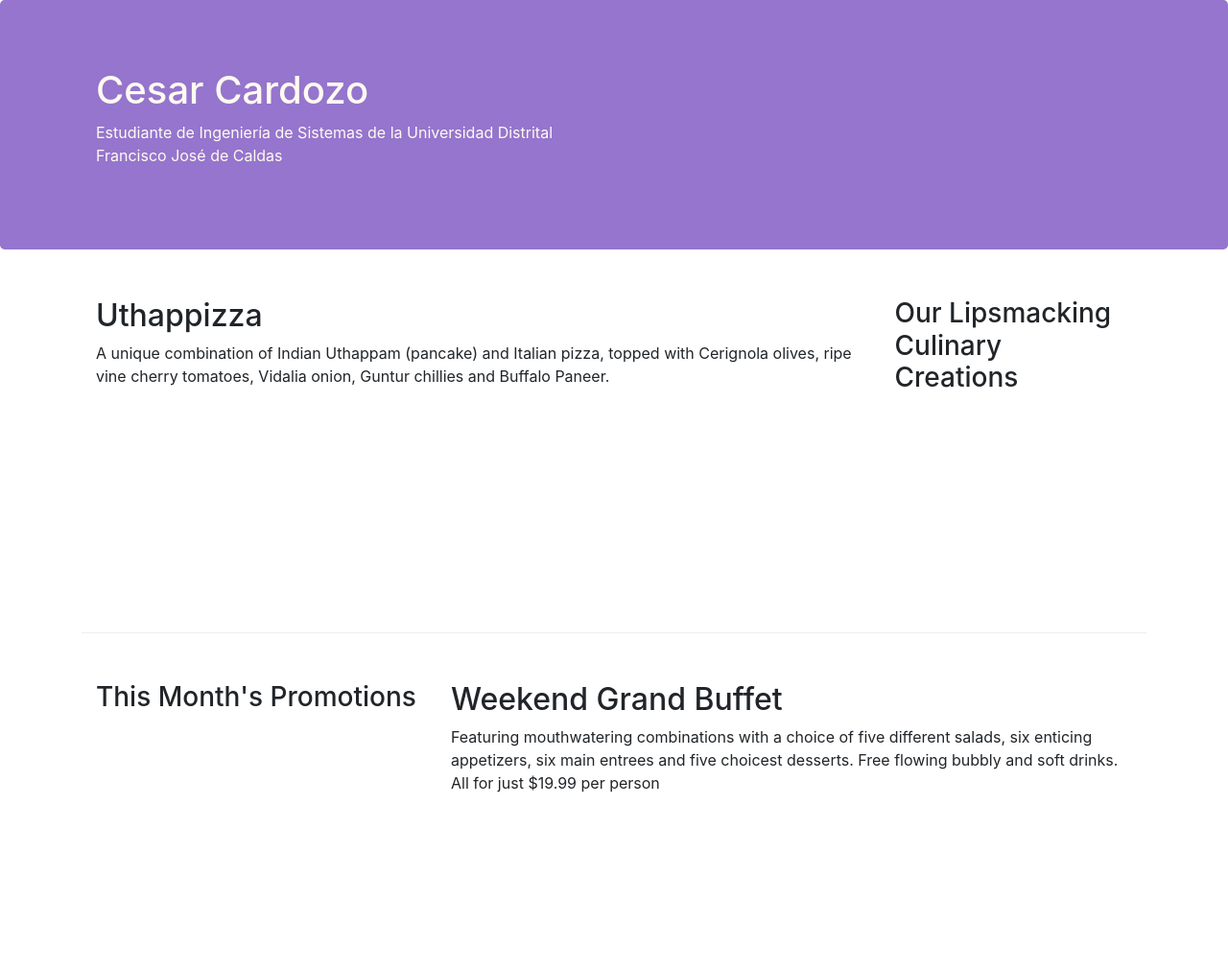
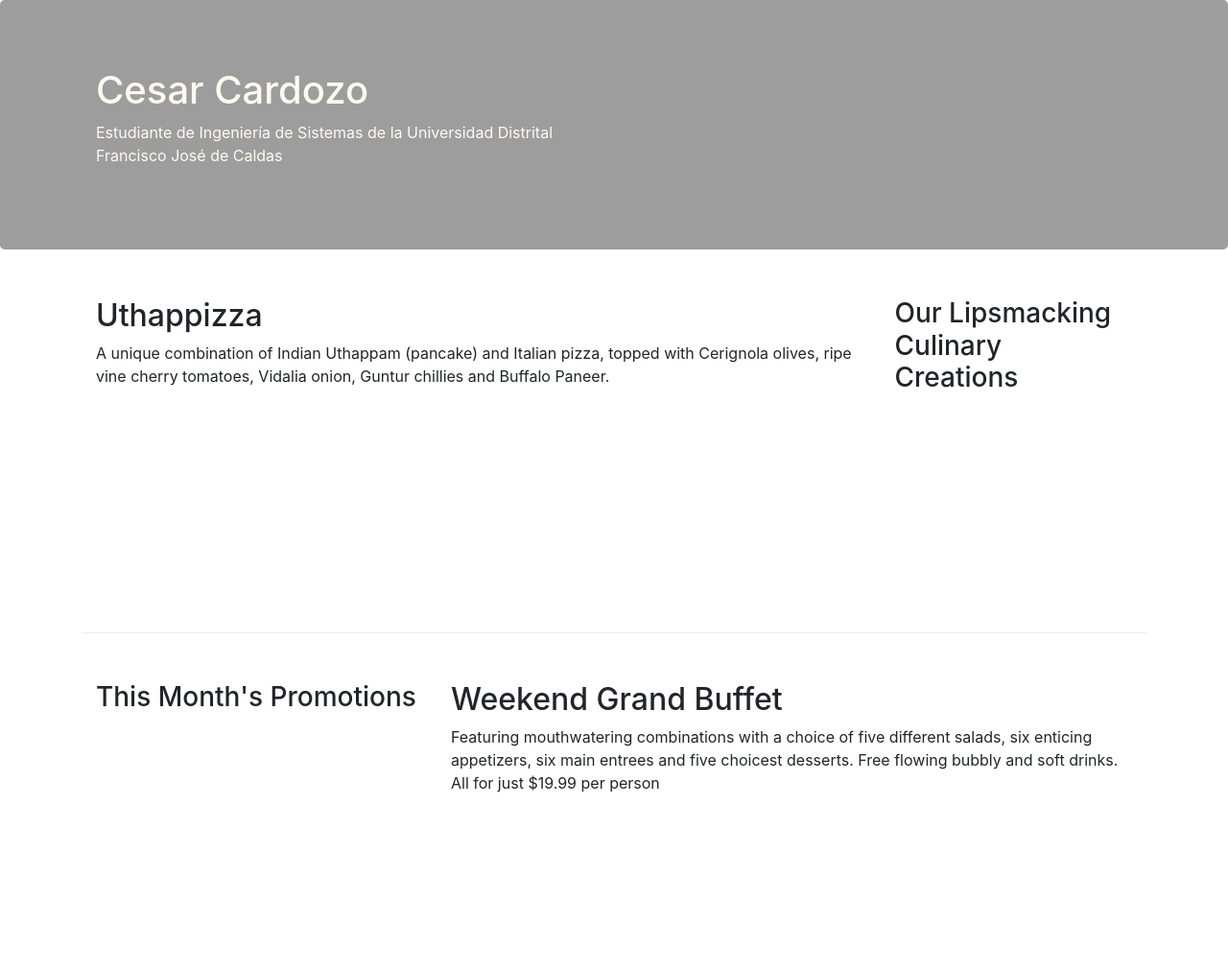
Before and after one commit to IntyKillaRaymi/IntyKillaRaymi.github.io, a website: page index.html in a window 1280 px wide. Shown: the top 1012 px of the page at 96% size. Drawn offline with nearby package versions, Linux system fonts and the light colour scheme.

Commit message:
Lite Server Config

```diff
--- a/Styles/Style.css
+++ b/Styles/Style.css
@@ -23,7 +23,7 @@
 .jumbotron{
     padding: 70px 30px 70px 30px;
     margin: 0px auto;
-    background: #9575CD;
+    background: #9D9D9D;
     color: floralwhite;
 }
 
```
Also changed, not shown: package.json (added, +24 -0 lines), 2 other files.
